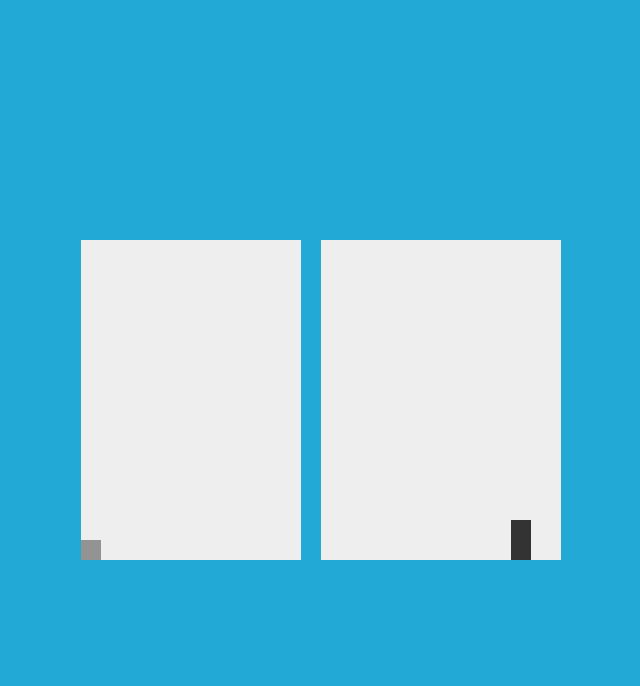
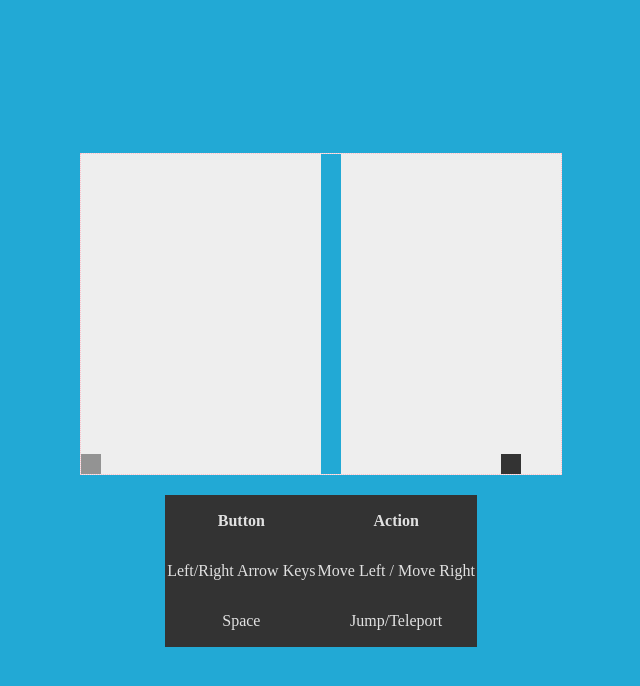
Before and after one commit to danWithABeard/project-brimstone, a website built with webpack: page siteTemplate.html in a window 1280 px wide. Shown: the whole page, without its empty margins (319-959 px from the left). Built offline with nearby package versions, Linux system fonts and the light colour scheme.

Commit message:
Temp disable colliders, level progression

```diff
--- a/js/css/game.css
+++ b/js/css/game.css
@@ -14,8 +14,27 @@ body {
   transition: background-color 300ms linear;
 }
 
+/* header {
+  background-color: #1296c2;
+  width: 100%;
+} */
+
 canvas {
+  border: 1px dotted pink;
   background-color: #eeeeee;
   display: block;
   transition: background-color 300ms linear;
 }
+
+table {
+  margin: 20px 0 0;
+  background-color: #333;
+  width: 100%;
+}
+
+th,
+td {
+  color: #eeee;
+  padding: 15px 0;
+  text-align: center;
+}
--- a/js/game.js
+++ b/js/game.js
@@ -1,19 +1,29 @@
 /** Canvas setup */
 import { COLORS, KEY, PLAYER_SIZE, PLAYER_JUMP_SPEED, PLAYER_MOVE_SPEED } from './constants'
-import { LevelOne } from './levels/LevelOne'
+import { LevelOne, LevelTwo } from './levels/LevelOne'
 import './css/game.css'
 
 export class Game {
+  constructor() {
+    this.levels = [
+      LevelOne,
+      LevelTwo
+    ]
+
+    this.start = this.start.bind(this)
+    this.debugMode = 0
+  }
+
   init() {
     this.start()
   }
 
   start() {
+    const _this = this
     const canvas = document.getElementById('game')
     const ctx = canvas.getContext('2d')
 
-    let debugMode = 0,
-        ALT_WORLD = 0,
+    let negaWorld = 0,
         leftPressed = 0,
         playerX = 0,
         playerY = 300,
@@ -21,7 +31,8 @@ export class Game {
         dy = 0,
         dt = 0,
         rightPressed = 0,
-        spacePressed = 0
+        spacePressed = 0,
+        currentLevel = 0
 
     document.addEventListener('keydown', keyDownHandler, false)
     document.addEventListener('keyup', keyUpHandler, false)
@@ -32,7 +43,7 @@ export class Game {
     }
 
     function keyDownHandler(e) {
-      if (debugMode) { console.log('key down ', e.code) }
+      if (_this.debugMode) { console.log('key down ', e.code) }
 
       if (e.code === KEY.ARROW_RIGHT) {
         rightPressed = 1
@@ -40,15 +51,15 @@ export class Game {
         leftPressed = 1
       } else if (e.code === KEY.SPACE) {
         spacePressed = 1
-        ALT_WORLD = 1
+        negaWorld = 1
       } else if (e.code === KEY.DEBUG) {
-        console.log('Debug mode is now ', !debugMode)
-        debugMode = !debugMode
+        console.log('Debug mode is now ', !_this.debugMode)
+        _this.debugMode = !_this.debugMode
       }
     }
 
     function keyUpHandler(e) {
-      if (debugMode) { console.log('key up ', e.code) }
+      if (_this.debugMode) { console.log('key up ', e.code) }
 
       if (e.code === KEY.ARROW_RIGHT) {
         rightPressed = 0
@@ -56,47 +67,48 @@ export class Game {
         leftPressed = 0
       } else if (e.code === KEY.SPACE) {
         spacePressed = 0
-        ALT_WORLD = 0
+        negaWorld = 0
       }
     }
 
     function gameDebugger() {
-      if (debugMode) {
+      if (_this.debugMode) {
         ctx.font = '12px Arial'
         ctx.fillStyle = COLORS.OVERLAP_COLOR
-        ctx.fillText('Player: { x:'+playerX+',y:'+playerY+'}',20,32)
+        ctx.fillText('Player: { x:'+playerX/20+',y:'+playerY/20+'}',20,32)
         ctx.fillText('Jump:'+dt,20,52)
+        ctx.fillText('Level'+currentLevel,20,82)
       }
     }
 
-    function levelCollisionDetection() {
-      var currentLevelGeo = ALT_WORLD ? LevelOne.alt : LevelOne.geo
-      for(var c = 0; c < currentLevelGeo.length; c++) {
-        var geo = currentLevelGeo[c]
+    function levelCollisionDetection(dx,dy) {
+      console.log('dx', dx, 'dy', dy)
 
-        if (
-          (playerX + dx + PLAYER_SIZE > geo.x) &&
-          (playerX + dx < geo.x + geo.w) &&
-          (playerY + dy + PLAYER_SIZE > geo.y) &&
-          (playerY + dy < geo.y + geo.h)
-        ) {
-          console.log('DEATH')
-          return true
-        }
-      }
+      // for(var c = 0; c < currentLevelGeo.length; c++) {
+      //   var geo = currentLevelGeo[c]
+
+      //   if (
+      //     (playerX + dx + PLAYER_SIZE > geo.x) &&
+      //     (playerX + dx < geo.x + geo.w) &&
+      //     (playerY + dy + PLAYER_SIZE > geo.y) &&
+      //     (playerY + dy < geo.y + geo.h)
+      //   ) {
+      //     console.log('DEATH')
+      //     return true
+      //   }
+      // }
 
       return false
     }
 
     function exitCollisionDetection() {
-      // var exit = currentLevelGeo[e]
-      var exit = LevelOne.exit
+      var exit = _this.levels[currentLevel].exit
 
       if (
-        (playerX + PLAYER_SIZE > exit.x) &&
-        (playerX < exit.x + exit.w) &&
-        (playerY + PLAYER_SIZE > exit.y) &&
-        (playerY < exit.y + exit.h)
+        (playerX + 20 > exit[0]) &&
+        (playerX < exit[0] + 20) &&
+        (playerY + 20 > exit[1]) &&
+        (playerY < exit[1] + 20)
       ) {
         return true
       }
@@ -132,16 +144,20 @@ export class Game {
         dy += (PLAYER_JUMP_SPEED)
       }
 
-      var cc = levelCollisionDetection()
+      var cc = levelCollisionDetection(dx,dy)
       if (dx !== 0 && !cc) playerX += dx
       if (dy !== 0 && !cc) playerY += dy
     }
 
     /** Run the end game state */
-    function gameOver() {
+    function nextLevel() {
+      console.log('nextLevel nextLevel nextLevel')
+      /** Refactor into level start function */
+      playerX = 0
+      playerY = 300
       clearCanvas()
-      alert("Load Level 2")
-      document.location.reload()
+      currentLevel += 1
+      draw()
     }
 
     function drawPlayer() {
@@ -152,53 +168,53 @@ export class Game {
       ctx.closePath()
     }
 
-    function level1() {
-      for (var c=0; c < LevelOne.matrix.length; c++) {
-        const column = LevelOne.matrix[c]
+    function drawLevel() {
+      setBackgroundColor(negaWorld ? COLORS.ALT_LEVEL_COLOR : null)
+
+      let levelGeometry, levelColor
+
+      if (negaWorld) {
+        /** Render alt level */
+        levelGeometry = _this.levels[currentLevel].nega
+        levelColor = COLORS.ALT_LEVEL_COLOR
+      } else {
+        levelGeometry = _this.levels[currentLevel].matrix
+        levelColor = COLORS.LEVEL_COLOR
+      }
+
+      for (var c=0; c < levelGeometry.length; c++) {
+        const column = levelGeometry[c]
         for (var r=0; r < column.length; r++) {
-          if (LevelOne.matrix[c][r] === 1) {
-            // console.log(`pixel[${r},${c}]`)
+          if (levelGeometry[c][r] === 1) {
             ctx.beginPath()
             ctx.rect(r*20, c*20, 20, 20)
-            ctx.fillStyle = COLORS.LEVEL_COLOR
-            // ctx.lineWidth = 1
-            // ctx.strokeStyle = COLORS.OVERLAP_COLOR
-            // ctx.stroke()
+            ctx.fillStyle = levelColor
+            ctx.fill()
+
+            if (_this.debugMode) {
+              // console.log(`pixel[${r},${c}]`)
+              ctx.lineWidth = 1
+              ctx.strokeStyle = COLORS.OVERLAP_COLOR
+              ctx.stroke()
+            }
+
+            ctx.closePath()
+          } else if (levelGeometry[c][r] === 9) {
+            ctx.beginPath()
+            ctx.rect(r*20, c*20, 20, 20)
+            ctx.fillStyle = COLORS.EXIT_COLOR
             ctx.fill()
             ctx.closePath()
+          } else if (_this.debugMode && levelGeometry[c][r] === 0) {
+              // console.log(`pixel[${r},${c}]`)
+              ctx.beginPath()
+              ctx.rect(r*20, c*20, 20, 20)
+              ctx.lineWidth = .1
+              ctx.strokeStyle = COLORS.EXIT_COLOR
+              ctx.stroke()
+              ctx.closePath()
           }
         }
-      }
-    }
-
-    function nega1() {
-      for (var b = 0; b < LevelOne.alt.length; b++) {
-        var alt = LevelOne.alt[b]
-        ctx.beginPath()
-        ctx.rect(alt.x, alt.y, alt.w, alt.h)
-        ctx.fillStyle = COLORS.ALT_LEVEL_COLOR
-        ctx.fill()
-        ctx.closePath()
-      }
-    }
-
-    function drawLevel() {
-      setBackgroundColor(ALT_WORLD ? COLORS.ALT_LEVEL_COLOR : null)
-
-      if (ALT_WORLD) {
-        nega1() /** Render alt level */
-      } else {
-        level1() /** render main level */
-
-        /** draw exit */
-        ctx.beginPath()
-        ctx.rect(LevelOne.exit[0], LevelOne.exit[1], 20, 40)
-        ctx.fillStyle = COLORS.EXIT_COLOR
-        // ctx.lineWidth = 1
-        // ctx.strokeStyle = COLORS.OVERLAP_COLOR
-        // ctx.stroke()
-        ctx.fill()
-        ctx.closePath()
       }
     }
 
@@ -214,7 +230,7 @@ export class Game {
       canvasCollisionDetection()
 
       if (exitCollisionDetection()) {
-        gameOver()
+        nextLevel()
       } else {
         requestAnimationFrame(draw)
       }
--- a/js/levels/LevelOne.js
+++ b/js/levels/LevelOne.js
@@ -4,23 +4,80 @@ export const LevelOne = {
   spawn: [16, 2],
   exit: [430, 280],
   matrix: [
-    [0, 0, 0, 0, 0, 0, 0, 0, 0, 0, 0, 1, 0, 0, 0, 0, 0, 0, 0, 0, 0, 0, 0],
-    [0, 0, 0, 0, 0, 0, 0, 0, 0, 0, 0, 1, 0, 0, 0, 0, 0, 0, 0, 0, 0, 0, 0],
-    [0, 0, 0, 0, 0, 0, 0, 0, 0, 0, 0, 1, 0, 0, 0, 0, 0, 0, 0, 0, 0, 0, 0],
-    [0, 0, 0, 0, 0, 0, 0, 0, 0, 0, 0, 1, 0, 0, 0, 0, 0, 0, 0, 0, 0, 0, 0],
-    [0, 0, 0, 0, 0, 0, 0, 0, 0, 0, 0, 1, 0, 0, 0, 0, 0, 0, 0, 0, 0, 0, 0],
-    [0, 0, 0, 0, 0, 0, 0, 0, 0, 0, 0, 1, 0, 0, 0, 0, 0, 0, 0, 0, 0, 0, 0],
-    [0, 0, 0, 0, 0, 0, 0, 0, 0, 0, 0, 1, 0, 0, 0, 0, 0, 0, 0, 0, 0, 0, 0],
-    [0, 0, 0, 0, 0, 0, 0, 0, 0, 0, 0, 1, 0, 0, 0, 0, 0, 0, 0, 0, 0, 0, 0],
-    [0, 0, 0, 0, 0, 0, 0, 0, 0, 0, 0, 1, 0, 0, 0, 0, 0, 0, 0, 0, 0, 0, 0],
-    [0, 0, 0, 0, 0, 0, 0, 0, 0, 0, 0, 1, 0, 0, 0, 0, 0, 0, 0, 0, 0, 0, 0],
-    [0, 0, 0, 0, 0, 0, 0, 0, 0, 0, 0, 1, 0, 0, 0, 0, 0, 0, 0, 0, 0, 0, 0],
-    [0, 0, 0, 0, 0, 0, 0, 0, 0, 0, 0, 1, 0, 0, 0, 0, 0, 0, 0, 0, 0, 0, 0],
-    [0, 0, 0, 0, 0, 0, 0, 0, 0, 0, 0, 1, 0, 0, 0, 0, 0, 0, 0, 0, 0, 0, 0],
-    [0, 0, 0, 0, 0, 0, 0, 0, 0, 0, 0, 1, 0, 0, 0, 0, 0, 0, 0, 0, 0, 0, 0],
-    [0, 0, 0, 0, 0, 0, 0, 0, 0, 0, 0, 1, 0, 0, 0, 0, 0, 0, 0, 0, 0, 0, 0],
-    [0, 0, 0, 0, 0, 0, 0, 0, 0, 0, 0, 1, 0, 0, 0, 0, 0, 0, 0, 0, 0, 0, 0]
+    [0, 0, 0, 0, 0, 0, 0, 0, 0, 0, 0, 0, 1, 0, 0, 0, 0, 0, 0, 0, 0, 0, 0],
+    [0, 0, 0, 0, 0, 0, 0, 0, 0, 0, 0, 0, 1, 0, 0, 0, 0, 0, 0, 0, 0, 0, 0],
+    [0, 0, 0, 0, 0, 0, 0, 0, 0, 0, 0, 0, 1, 0, 0, 0, 0, 0, 0, 0, 0, 0, 0],
+    [0, 0, 0, 0, 0, 0, 0, 0, 0, 0, 0, 0, 1, 0, 0, 0, 0, 0, 0, 0, 0, 0, 0],
+    [0, 0, 0, 0, 0, 0, 0, 0, 0, 0, 0, 0, 1, 0, 0, 0, 0, 0, 0, 0, 0, 0, 0],
+    [0, 0, 0, 0, 0, 0, 0, 0, 0, 0, 0, 0, 1, 0, 0, 0, 0, 0, 0, 0, 0, 0, 0],
+    [0, 0, 0, 0, 0, 0, 0, 0, 0, 0, 0, 0, 1, 0, 0, 0, 0, 0, 0, 0, 0, 0, 0],
+    [0, 0, 0, 0, 0, 0, 0, 0, 0, 0, 0, 0, 1, 0, 0, 0, 0, 0, 0, 0, 0, 0, 0],
+    [0, 0, 0, 0, 0, 0, 0, 0, 0, 0, 0, 0, 1, 0, 0, 0, 0, 0, 0, 0, 0, 0, 0],
+    [0, 0, 0, 0, 0, 0, 0, 0, 0, 0, 0, 0, 1, 0, 0, 0, 0, 0, 0, 0, 0, 0, 0],
+    [0, 0, 0, 0, 0, 0, 0, 0, 0, 0, 0, 0, 1, 0, 0, 0, 0, 0, 0, 0, 0, 0, 0],
+    [0, 0, 0, 0, 0, 0, 0, 0, 0, 0, 0, 0, 1, 0, 0, 0, 0, 0, 0, 0, 0, 0, 0],
+    [0, 0, 0, 0, 0, 0, 0, 0, 0, 0, 0, 0, 1, 0, 0, 0, 0, 0, 0, 0, 0, 0, 0],
+    [0, 0, 0, 0, 0, 0, 0, 0, 0, 0, 0, 0, 1, 0, 0, 0, 0, 0, 0, 0, 0, 0, 0],
+    [0, 0, 0, 0, 0, 0, 0, 0, 0, 0, 0, 0, 1, 0, 0, 0, 0, 0, 0, 0, 0, 0, 0],
+    [4, 0, 0, 0, 0, 0, 0, 0, 0, 0, 0, 0, 1, 0, 0, 0, 0, 0, 0, 0, 0, 9, 0]
   ],
-  geo: [{ x:240, y: 0, w: PLAYER_SIZE, h: CANVAS_HEIGHT }],
-  alt: [{ x:240, y: CANVAS_HEIGHT - CANVAS_HEIGHT / 4, w: PLAYER_SIZE, h: CANVAS_HEIGHT / 4 }]
+  nega: [
+    [0, 0, 0, 0, 0, 0, 0, 0, 0, 0, 0, 0, 0, 0, 0, 0, 0, 0, 0, 0, 0, 0, 0],
+    [0, 0, 0, 0, 0, 0, 0, 0, 0, 0, 0, 0, 0, 0, 0, 0, 0, 0, 0, 0, 0, 0, 0],
+    [0, 0, 0, 0, 0, 0, 0, 0, 0, 0, 0, 0, 0, 0, 0, 0, 0, 0, 0, 0, 0, 0, 0],
+    [0, 0, 0, 0, 0, 0, 0, 0, 0, 0, 0, 0, 0, 0, 0, 0, 0, 0, 0, 0, 0, 0, 0],
+    [0, 0, 0, 0, 0, 0, 0, 0, 0, 0, 0, 0, 0, 0, 0, 0, 0, 0, 0, 0, 0, 0, 0],
+    [0, 0, 0, 0, 0, 0, 0, 0, 0, 0, 0, 0, 0, 0, 0, 0, 0, 0, 0, 0, 0, 0, 0],
+    [0, 0, 0, 0, 0, 0, 0, 0, 0, 0, 0, 0, 0, 0, 0, 0, 0, 0, 0, 0, 0, 0, 0],
+    [0, 0, 0, 0, 0, 0, 0, 0, 0, 0, 0, 0, 0, 0, 0, 0, 0, 0, 0, 0, 0, 0, 0],
+    [0, 0, 0, 0, 0, 0, 0, 0, 0, 0, 0, 0, 0, 0, 0, 0, 0, 0, 0, 0, 0, 0, 0],
+    [0, 0, 0, 0, 0, 0, 0, 0, 0, 0, 0, 0, 0, 0, 0, 0, 0, 0, 0, 0, 0, 0, 0],
+    [0, 0, 0, 0, 0, 0, 0, 0, 0, 0, 0, 0, 0, 0, 0, 0, 0, 0, 0, 0, 0, 0, 0],
+    [0, 0, 0, 0, 0, 0, 0, 0, 0, 0, 0, 0, 1, 0, 0, 0, 0, 0, 0, 0, 0, 0, 0],
+    [0, 0, 0, 0, 0, 0, 0, 0, 0, 0, 0, 0, 1, 0, 0, 0, 0, 0, 0, 0, 0, 0, 0],
+    [0, 0, 0, 0, 0, 0, 0, 0, 0, 0, 0, 0, 1, 0, 0, 0, 0, 0, 0, 0, 0, 0, 0],
+    [0, 0, 0, 0, 0, 0, 0, 0, 0, 0, 0, 0, 1, 0, 0, 0, 0, 0, 0, 0, 0, 0, 0],
+    [0, 0, 0, 0, 0, 0, 0, 0, 0, 0, 0, 0, 1, 0, 0, 0, 0, 0, 0, 0, 0, 0, 0]
+  ]
 }
+
+export const LevelTwo = {
+  spawn: [16, 2],
+  exit: [430, 280],
+  matrix: [
+    [0, 1, 0, 0, 0, 0, 0, 0, 0, 0, 0, 0, 0, 0, 0, 0, 0, 0, 0, 0, 0, 0, 0],
+    [0, 1, 0, 0, 0, 0, 0, 0, 0, 0, 0, 0, 0, 0, 0, 0, 0, 0, 0, 0, 0, 0, 0],
+    [0, 1, 0, 0, 0, 0, 0, 0, 0, 0, 0, 0, 0, 0, 0, 0, 0, 0, 0, 0, 0, 0, 0],
+    [0, 1, 0, 0, 0, 0, 0, 0, 0, 0, 0, 0, 0, 0, 0, 0, 0, 0, 0, 0, 0, 0, 0],
+    [0, 1, 0, 0, 0, 0, 0, 0, 0, 0, 0, 0, 0, 0, 0, 0, 0, 0, 0, 0, 0, 0, 0],
+    [0, 1, 0, 0, 0, 0, 0, 0, 0, 0, 0, 0, 0, 0, 0, 0, 0, 0, 0, 0, 0, 0, 0],
+    [0, 1, 0, 0, 0, 0, 0, 0, 0, 0, 0, 0, 0, 0, 0, 0, 0, 0, 0, 0, 0, 0, 0],
+    [0, 1, 0, 0, 0, 0, 0, 0, 0, 0, 0, 0, 0, 0, 0, 0, 0, 0, 0, 0, 0, 0, 0],
+    [0, 1, 0, 0, 0, 0, 0, 0, 0, 0, 0, 0, 0, 0, 0, 0, 0, 0, 0, 0, 0, 0, 0],
+    [0, 1, 0, 0, 0, 0, 0, 0, 0, 0, 0, 0, 0, 0, 0, 0, 0, 0, 0, 0, 0, 0, 0],
+    [0, 1, 0, 0, 0, 0, 0, 0, 0, 0, 0, 0, 0, 0, 0, 0, 0, 0, 0, 0, 0, 0, 0],
+    [0, 1, 0, 0, 0, 0, 0, 0, 0, 0, 0, 0, 0, 0, 0, 0, 0, 0, 0, 0, 0, 0, 0],
+    [0, 1, 0, 0, 0, 0, 0, 0, 0, 0, 0, 0, 0, 0, 0, 0, 0, 0, 0, 0, 0, 0, 0],
+    [0, 1, 0, 0, 0, 0, 0, 0, 0, 0, 0, 0, 0, 0, 0, 0, 0, 0, 0, 0, 0, 0, 0],
+    [0, 1, 0, 0, 0, 0, 0, 0, 0, 0, 0, 0, 0, 0, 0, 0, 0, 0, 0, 0, 0, 0, 0],
+    [4, 1, 0, 0, 0, 0, 0, 0, 0, 0, 0, 0, 0, 0, 0, 0, 0, 0, 0, 0, 0, 0, 0]
+  ],
+  nega: [
+    [4, 1, 0, 0, 0, 0, 0, 0, 0, 0, 0, 0, 0, 0, 0, 0, 0, 0, 0, 0, 0, 0, 0],
+    [0, 1, 0, 0, 0, 0, 0, 0, 0, 0, 0, 0, 0, 0, 0, 0, 0, 0, 0, 0, 0, 0, 0],
+    [0, 1, 0, 0, 0, 0, 0, 0, 0, 0, 0, 0, 0, 0, 0, 0, 0, 0, 0, 0, 0, 0, 0],
+    [0, 1, 0, 0, 0, 0, 0, 0, 0, 0, 0, 0, 0, 0, 0, 0, 0, 0, 0, 0, 0, 0, 0],
+    [0, 1, 0, 0, 0, 0, 0, 0, 0, 0, 0, 0, 0, 0, 0, 0, 0, 0, 0, 0, 0, 0, 0],
+    [0, 1, 0, 0, 0, 0, 0, 0, 0, 0, 0, 0, 0, 0, 0, 0, 0, 0, 0, 0, 0, 0, 0],
+    [0, 1, 0, 0, 0, 0, 0, 0, 0, 0, 0, 0, 0, 0, 0, 0, 0, 0, 0, 0, 0, 0, 0],
+    [0, 1, 0, 0, 0, 0, 0, 0, 0, 0, 0, 0, 0, 0, 0, 0, 0, 0, 0, 0, 0, 0, 0],
+    [0, 1, 0, 0, 0, 0, 0, 0, 0, 0, 0, 0, 0, 0, 0, 0, 0, 0, 0, 0, 0, 0, 0],
+    [0, 1, 0, 0, 0, 0, 0, 0, 0, 0, 0, 0, 0, 0, 0, 0, 0, 0, 0, 0, 0, 0, 0],
+    [0, 1, 0, 0, 0, 0, 0, 0, 0, 0, 0, 0, 0, 0, 0, 0, 0, 0, 0, 0, 0, 0, 0],
+    [0, 1, 0, 0, 0, 0, 0, 0, 0, 0, 0, 0, 0, 0, 0, 0, 0, 0, 0, 0, 0, 0, 0],
+    [0, 1, 0, 0, 0, 0, 0, 0, 0, 0, 0, 0, 0, 0, 0, 0, 0, 0, 0, 0, 0, 0, 0],
+    [0, 1, 0, 0, 0, 0, 0, 0, 0, 0, 0, 0, 0, 0, 0, 0, 0, 0, 0, 0, 0, 0, 0],
+    [0, 1, 0, 0, 0, 0, 0, 0, 0, 0, 0, 0, 0, 0, 0, 0, 0, 0, 0, 0, 0, 0, 0],
+    [0, 0, 0, 0, 0, 0, 0, 0, 0, 0, 0, 0, 0, 0, 0, 0, 0, 0, 0, 0, 0, 9, 0]
+  ]
+}
--- a/siteTemplate.html
+++ b/siteTemplate.html
@@ -4,5 +4,25 @@
     <div class="canvas__wrapper">
       <canvas id="game" width="480" height="320"></canvas>
     </div>
+    <div class="game__controls">
+      <table>
+        <thead>
+          <tr>
+            <th>Button</th>
+            <th>Action</th>
+          </tr>
+        </thead>
+        <tbody>
+          <tr>
+            <td>Left/Right Arrow Keys</td>
+            <td>Move Left / Move Right</td>
+          </tr>
+          <tr>
+            <td>Space</td>
+            <td>Jump/Teleport</td>
+          </tr>
+        </tbody>
+      </table>
+    </div>
   </body>
 </html>
```
